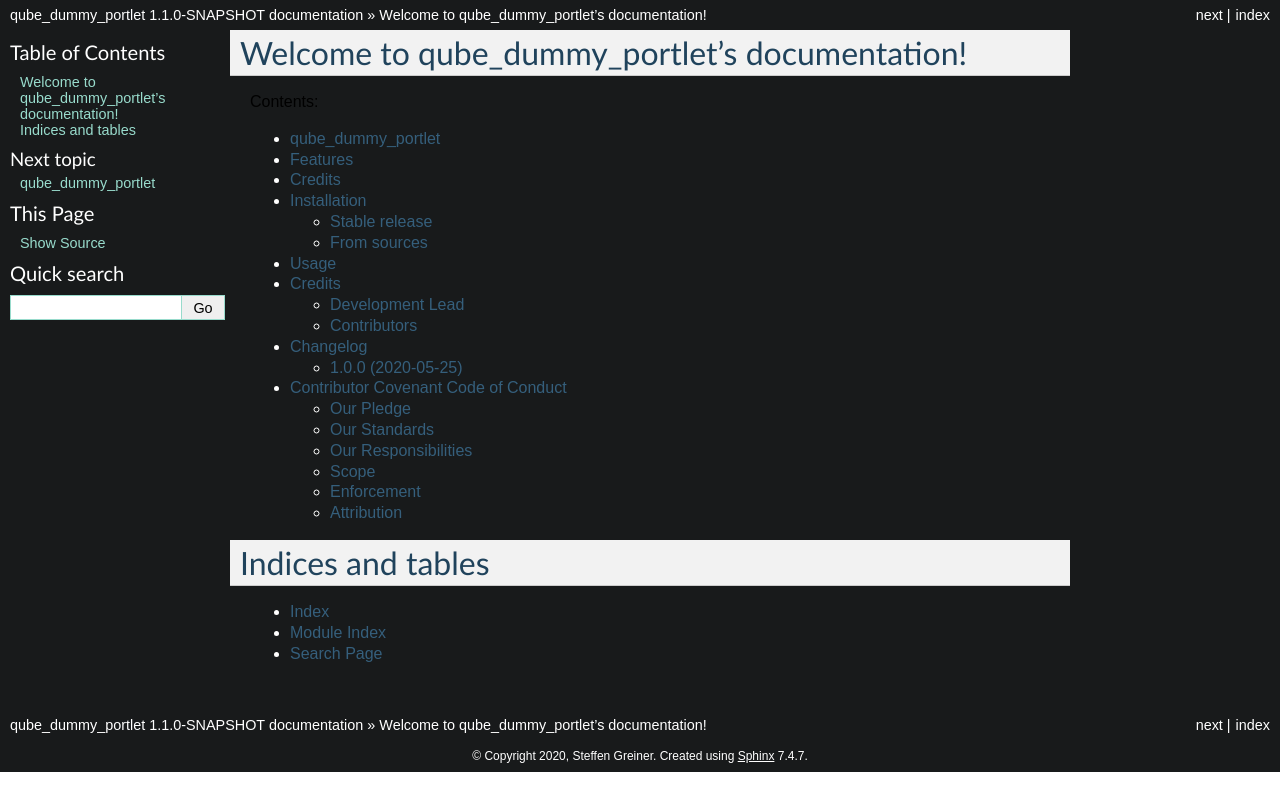
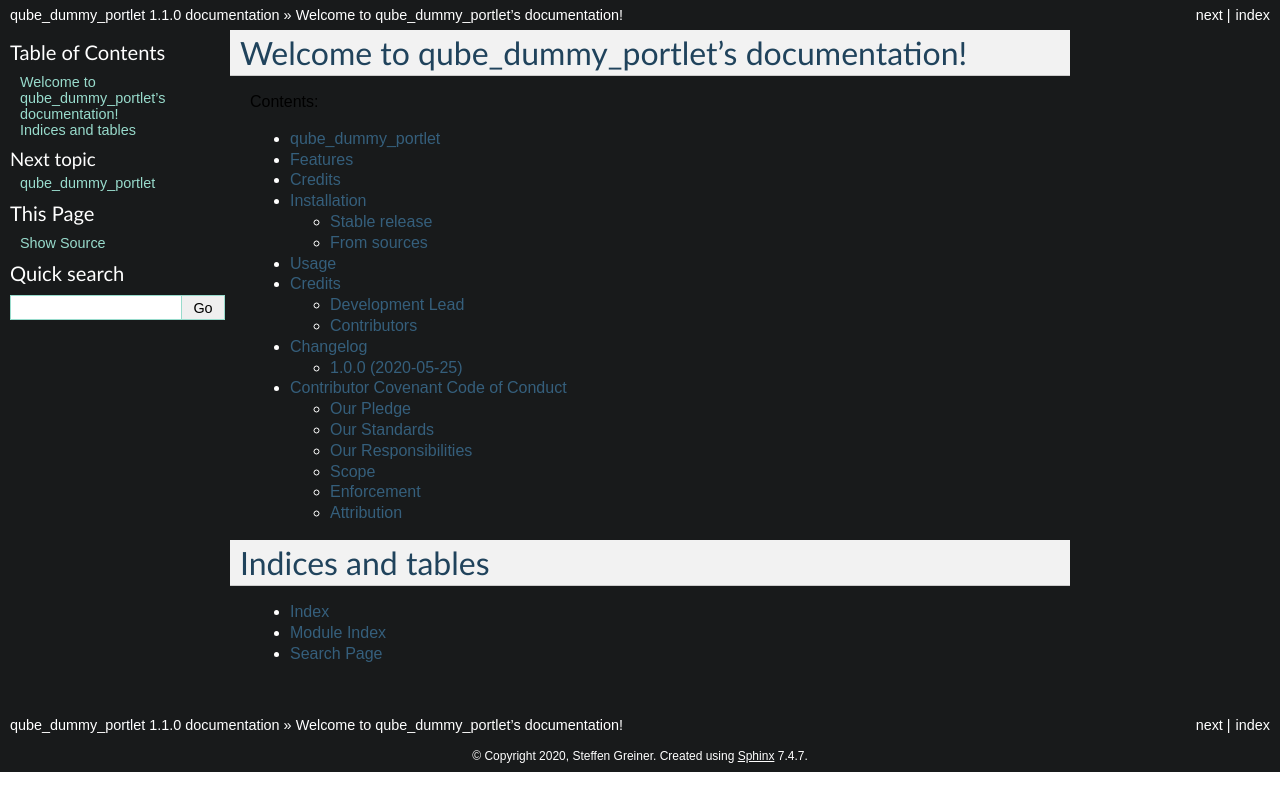
Before and after one commit to Steffengreiner/qube_dummy_portlet, a Sphinx documentation site: the page built from docs/index.rst, in a window 1280 px wide. Shown: the top 811 px of the page. Built offline with Sphinx 7.4.7, drawn with Linux system fonts in a browser that asks for light colours.

Commit message:
Bump version from 1.1.0-SNAPSHOT to 1.1.0

```diff
--- a/docs/conf.py
+++ b/docs/conf.py
@@ -55,9 +55,9 @@ author = "Steffen Greiner"
 # the built documents.
 #
 # The short X.Y version.
-version = '1.1.0-SNAPSHOT'
+version = '1.1.0'
 # The full version, including alpha/beta/rc tags.
-release = '1.1.0-SNAPSHOT'
+release = '1.1.0'
 
 # The language for content autogenerated by Sphinx. Refer to documentation
 # for a list of supported languages.
--- a/pom.xml
+++ b/pom.xml
@@ -10,7 +10,7 @@
 		<version>2.0.0</version>
 	</parent>
 	<artifactId>qube_dummy_portlet</artifactId>
-	<version>1.1.0-SNAPSHOT</version> <!-- <<QUBE_FORCE_BUMP>> -->
+	<version>1.1.0</version> <!-- <<QUBE_FORCE_BUMP>> -->
 	<name>qube_dummy_portlet</name>
 	<url>http://github.com/qbicsoftware/qube_dummy_portlet</url>
 	<description>dummy_portlet for qube workshop</description>
--- a/qube.cfg
+++ b/qube.cfg
@@ -1,5 +1,5 @@
 [bumpversion]
-current_version = 1.1.0-SNAPSHOT
+current_version = 1.1.0
 
 [bumpversion_files_whitelisted]
 dot_qube = .qube.yml
```
Also changed, not shown: .qube.yml.
